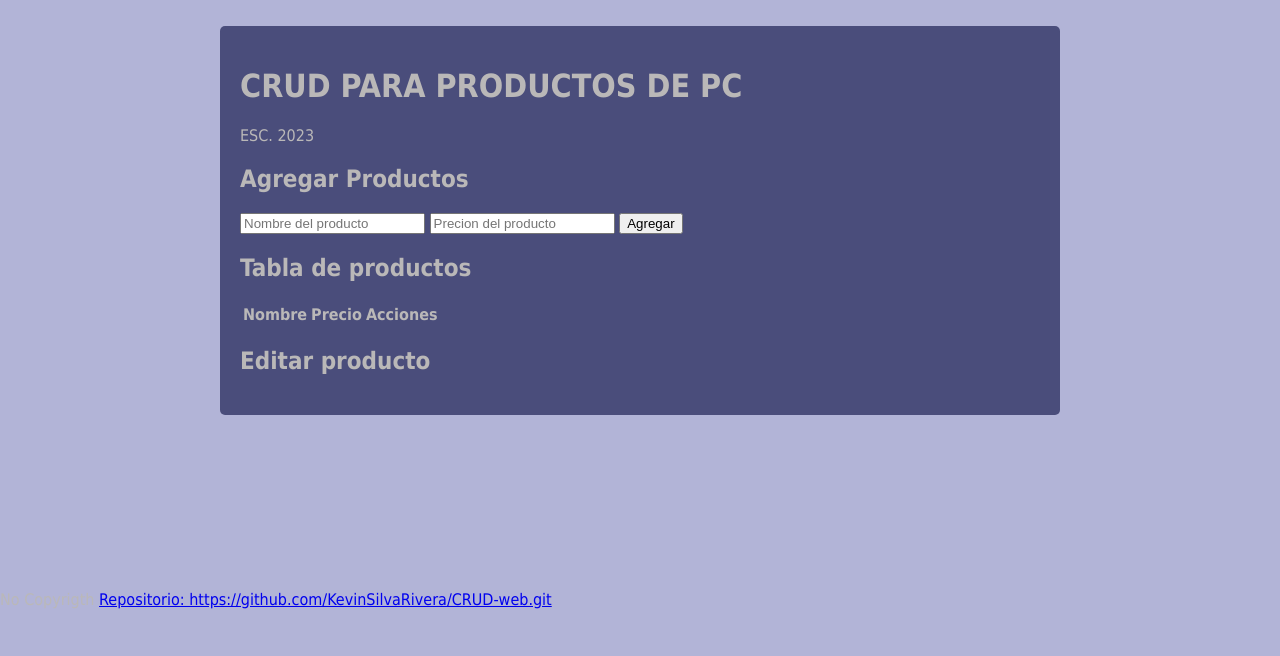
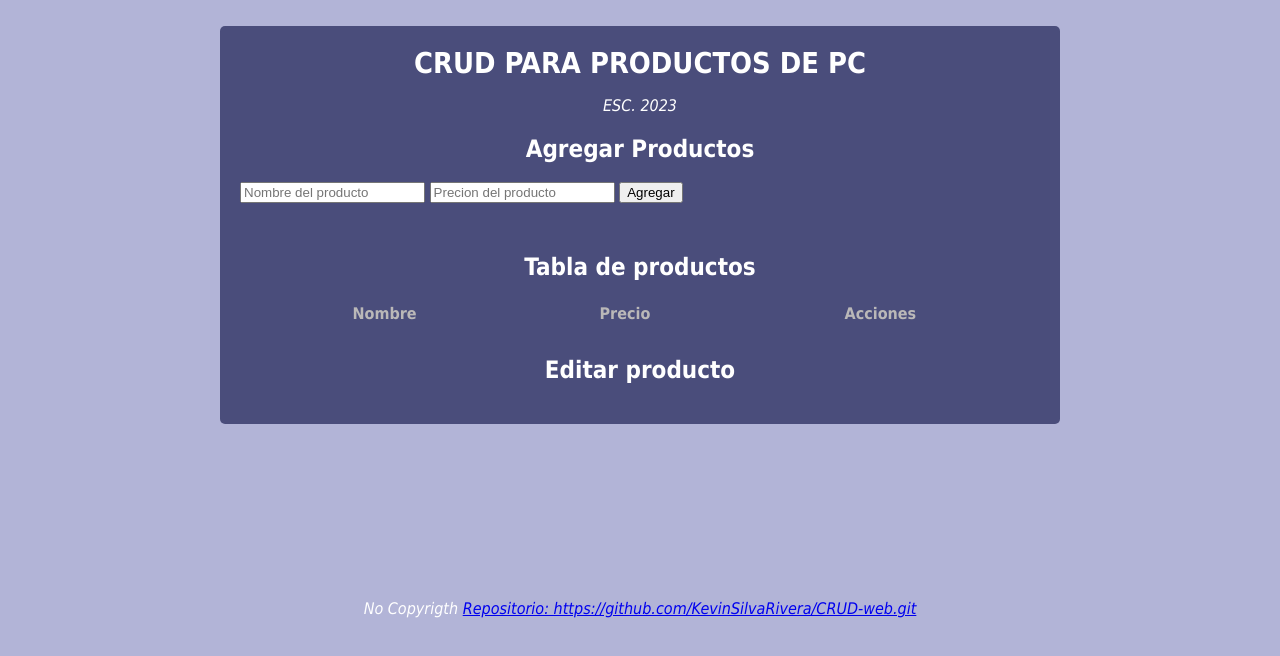
Before and after one commit to KevinSilvaRivera/crud, a plain HTML site: page public/index.html in a window 1280 px wide. Drawn offline with Linux system fonts and the light colour scheme.

Commit message:
v_2_estilos: se agregaron los estilos del encabezado, subtitulos, párrafo y de la tabla  de productos

```diff
--- a/public/style.css
+++ b/public/style.css
@@ -22,3 +22,32 @@ body {
   .editar-producto{
     display: none;
   }
+
+  /* Estilos del encabezado */
+  h1 {
+    text-align: center;
+    font-size: 1.8em;
+    margin: 0;
+    color: white;
+  }
+
+  /* Estilos del subtítulo */
+  h2 {
+    text-align: center;
+    color: white;
+  }
+
+  /* Estilos del párrafo */
+  p {
+    font-style: italic;
+    text-align: center;
+    color: white;
+  }
+
+  /* Estilos de la tabla de productos */
+  .tabla-productos {
+    display: grid;
+    text-align: center;
+    margin: 20px 0;
+    padding: 10px;
+  }
```
